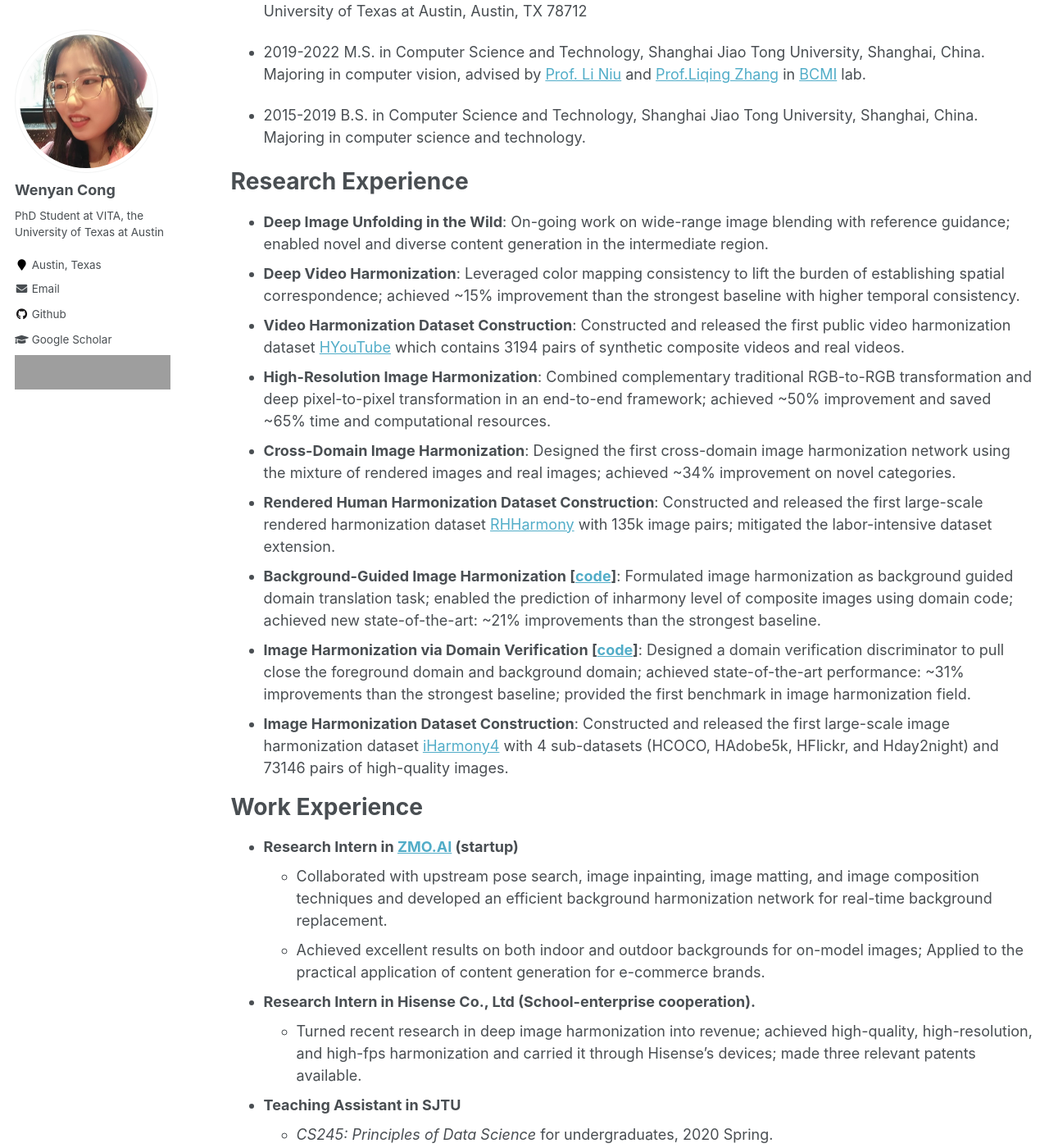
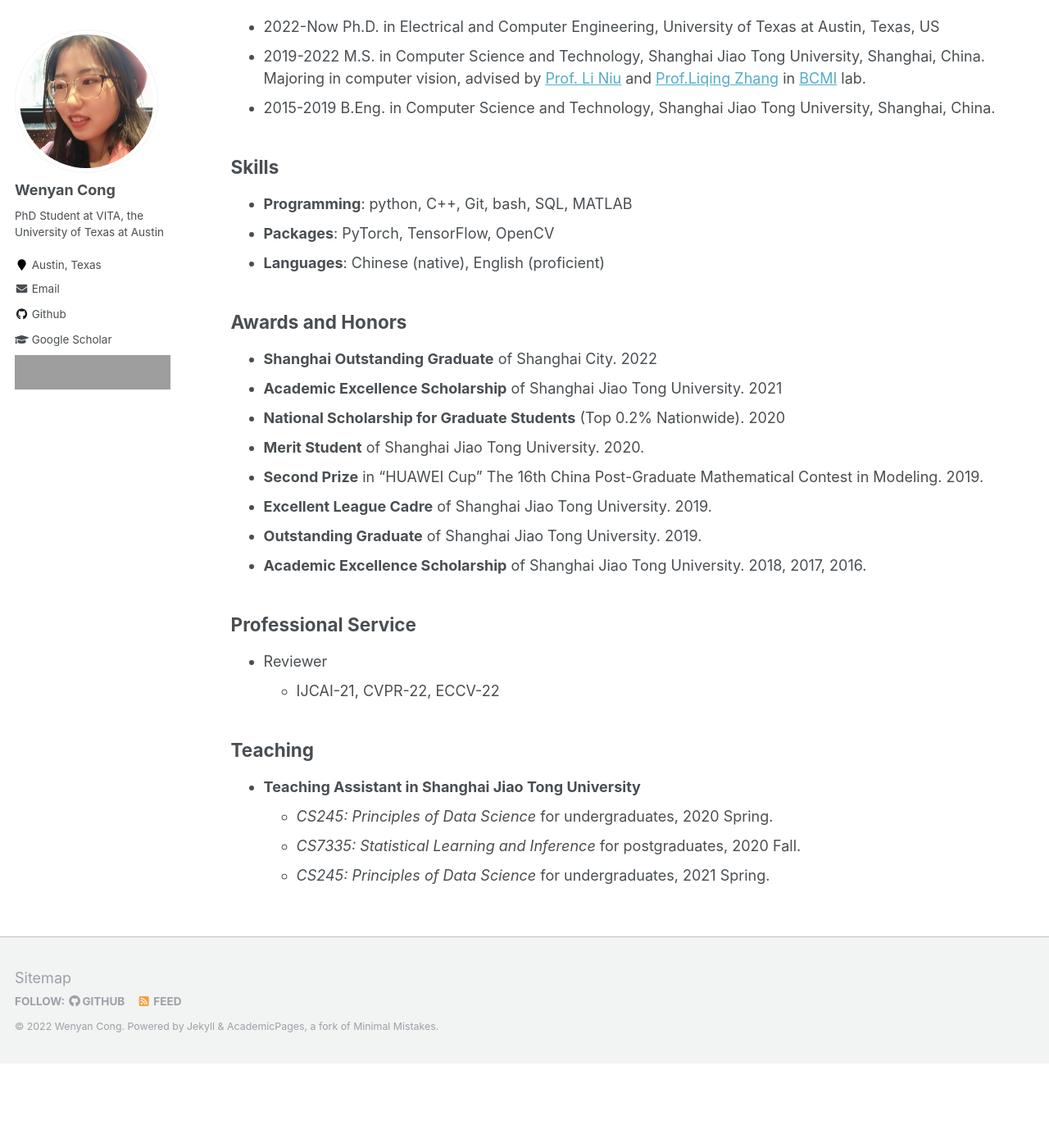
Before and after one commit to cathyjasmine/cathyjasmine.github.io, a Jekyll site: the page built from _pages/cv.md, in a window 1280 px wide and 1400 px high, scrolled down 389 px. Shown: the whole window at 82% size. Built offline with Jekyll 4.4.1, drawn with Linux system fonts in a browser that asks for light colours; after the commit the page ends 1686 px from its top, so only the background shows below that; some of the changed text lies outside the part shown; grey boxes are pictures that could not be loaded.

Commit message:
update cv

```diff
--- a/_pages/cv.md
+++ b/_pages/cv.md
@@ -10,58 +9,48 @@ redirect_from:
 
 {% include base_path %}
 
+[PDF](){: .btn}
+
 ## Wenyan Cong
 {: .text-center}
-PhD student, Dept. of Electrical and Computer Engineering, UT Austin
+Ph.D. student, Dept. of Electrical and Computer Engineering, UT Austin
 {: .text-center}
 
 Education
-======
-* 2022-Now Ph.D. student in Department of Electrical and Computer Engineering
-
-  University of Texas at Austin, Austin, TX 78712
-
+------
+* 2022-Now Ph.D. in Electrical and Computer Engineering, University of Texas at Austin, Texas, US
 * 2019-2022 M.S. in Computer Science and Technology, Shanghai Jiao Tong University, Shanghai, China. Majoring in computer vision, advised by [Prof. Li Niu](http://bcmi.sjtu.edu.cn/home/niuli/) and [Prof.Liqing Zhang](https://www.cs.sjtu.edu.cn/PeopleDetail.aspx?id=67) in [BCMI](http://bcmi.sjtu.edu.cn) lab.
-
-* 2015-2019 B.S. in Computer Science and Technology, Shanghai Jiao Tong University, Shanghai, China. Majoring in computer science and technology.
-
-
-Research Experience
-======
-* **Deep Image Unfolding in the Wild**: On-going work on wide-range image blending with reference guidance; enabled novel and diverse content generation in the intermediate region.
-* **Deep Video Harmonization**: Leveraged color mapping consistency to lift the burden of establishing spatial correspondence; achieved ~15% improvement than the strongest baseline with higher temporal consistency.
-* **Video Harmonization Dataset Construction**: Constructed and released the first public video harmonization dataset [HYouTube](https://github.com/bcmi/Video-Harmonization-Dataset-HYouTube) which contains 3194 pairs of synthetic composite videos and real videos.
-* **High-Resolution Image Harmonization**: Combined complementary traditional RGB-to-RGB transformation and deep pixel-to-pixel transformation in an end-to-end framework; achieved ~50% improvement and saved ~65% time and computational resources.
-* **Cross-Domain Image Harmonization**: Designed the first cross-domain image harmonization network using the mixture of rendered images and real images; achieved ~34% improvement on novel categories.
-* **Rendered Human Harmonization Dataset Construction**: Constructed and released the first large-scale rendered harmonization dataset [RHHarmony](https://github.com/bcmi/Rendered_Image_Harmonization_Datasets) with 135k image pairs; mitigated the labor-intensive dataset extension.
-* **Background-Guided Image Harmonization [[code](https://github.com/bcmi/BargainNet)]**: Formulated image harmonization as background guided domain translation task; enabled the prediction of inharmony level of composite images using domain code; achieved new state-of-the-art: ~21% improvements than the strongest baseline.
-* **Image Harmonization via Domain Verification [[code](https://github.com/bcmi/Image_Harmonization_Datasets)]**: Designed a domain verification discriminator to pull close the foreground domain and background domain; achieved state-of-the-art performance: ~31% improvements than the strongest baseline; provided the first benchmark in image harmonization field.
-* **Image Harmonization Dataset Construction**: Constructed and released the first large-scale image harmonization dataset [iHarmony4](https://github.com/bcmi/Image_Harmonization_Datasets) with 4 sub-datasets (HCOCO, HAdobe5k, HFlickr, and Hday2night) and 73146 pairs of high-quality images.
-
-
-Work Experience
-======
-
-* **Research Intern in [ZMO.AI](https://www.zmo.ai/zh/about-us/) (startup)**
-  - Collaborated with upstream pose search, image inpainting, image matting, and image composition techniques and developed an efficient background harmonization network for real-time background replacement.
-  - Achieved excellent results on both indoor and outdoor backgrounds for on-model images; Applied to the practical application of content generation for e-commerce brands.
-
-* **Research Intern in Hisense Co., Ltd (School-enterprise cooperation).**
-  - Turned recent research in deep image harmonization into revenue; achieved high-quality, high-resolution, and high-fps harmonization and carried it through Hisense's devices; made three relevant patents available.
-
-
-* **Teaching Assistant in SJTU**
-  - *CS245: Principles of Data Science* for undergraduates, 2020 Spring.
-  - *CS7335: Statistical Learning and Inference* for postgraduates, 2020 Fall.
-  - *CS245: Principles of Data Science* for undergraduates, 2021 Spring.
-
-* **School Counselor of Campus Life Management Department in SJTU**
-	- Responsible for the management of 92 life guidance teachers and 23 teacher studios  and organized more than 40 cultural and sports activities including New Year Gifts, Assessment of Standardized Dormitory, etc..
+* 2015-2019 B.Eng. in Computer Science and Technology, Shanghai Jiao Tong University, Shanghai, China.
 
 
 Skills
-======
+------
 
 * **Programming**: python, C++, Git, bash, SQL, MATLAB
 * **Packages**: PyTorch, TensorFlow, OpenCV
 * **Languages**: Chinese (native), English (proficient)
+
+Awards and Honors
+------
+
+* **Shanghai Outstanding Graduate** of Shanghai City. 2022
+* **Academic Excellence Scholarship** of Shanghai Jiao Tong University. 2021
+* **National Scholarship for Graduate Students** (Top 0.2% Nationwide). 2020
+* **Merit Student** of Shanghai Jiao Tong University. 2020.
+* **Second Prize** in  "HUAWEI Cup" The 16th China Post-Graduate Mathematical Contest in Modeling. 2019.
+* **Excellent League Cadre** of Shanghai Jiao Tong University. 2019.
+* **Outstanding Graduate** of Shanghai Jiao Tong University. 2019.
+* **Academic Excellence Scholarship** of Shanghai Jiao Tong University. 2018, 2017, 2016.
+
+Professional Service
+------
+* Reviewer
+	* IJCAI-21, CVPR-22, ECCV-22
+
+Teaching
+------
+
+* **Teaching Assistant in Shanghai Jiao Tong University**
+  - *CS245: Principles of Data Science* for undergraduates, 2020 Spring.
+  - *CS7335: Statistical Learning and Inference* for postgraduates, 2020 Fall.
+  - *CS245: Principles of Data Science* for undergraduates, 2021 Spring.
```
Also changed, not shown: other parts of _pages/cv.md (+1 -2 lines), _pages/experiences.md (added, +28 -0 lines).
